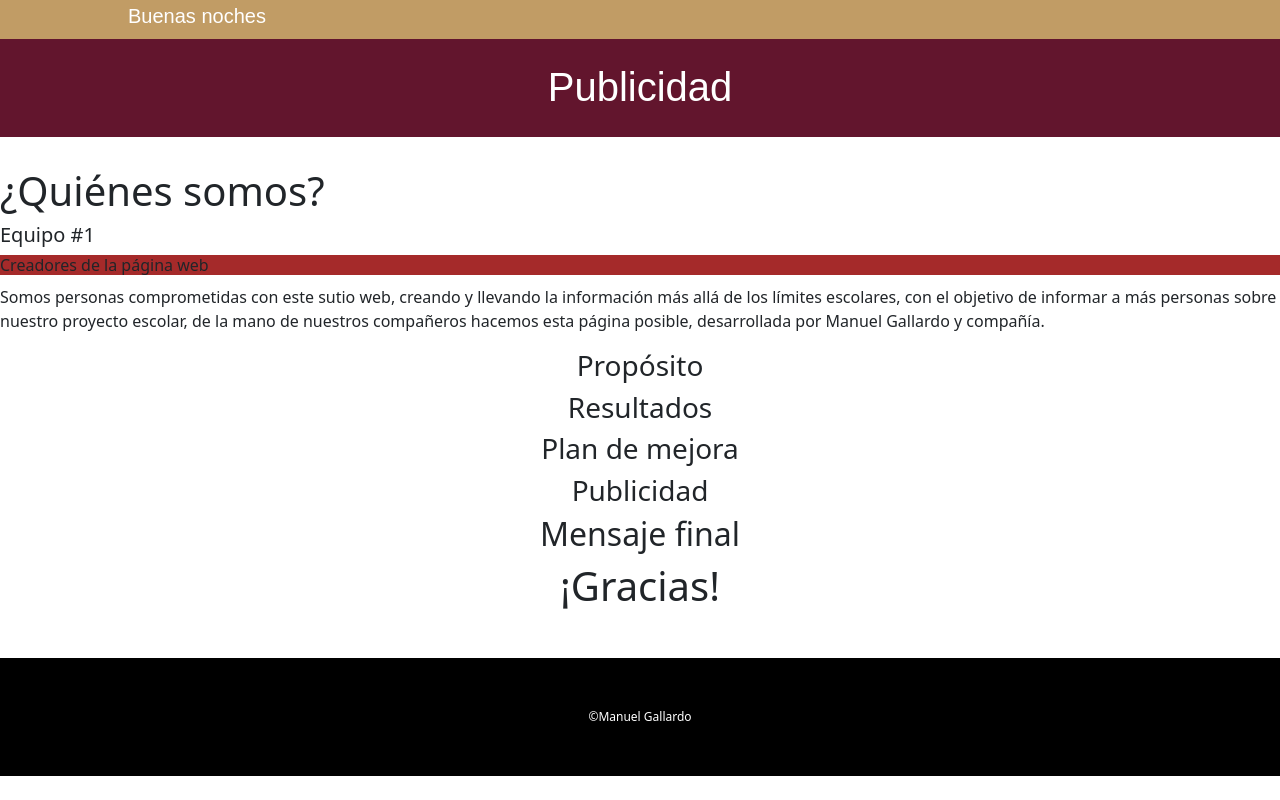
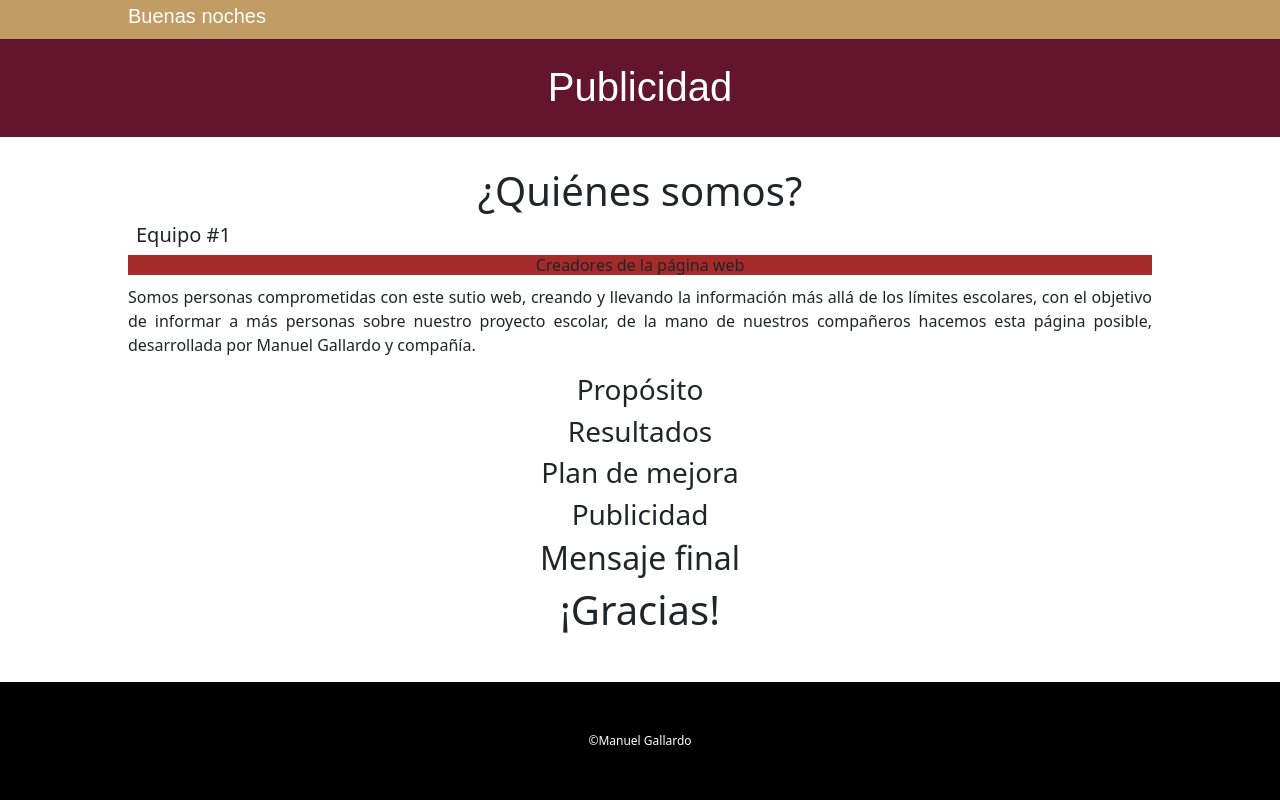
Before and after one commit to manu-mx/transversal-final, a plain HTML site: page publicidad/index.html in a window 1280 px wide. Shown: the part 147-947 px from the top of the page. Before the commit the page ends 923 px from the top, so only its background shows below. Drawn offline with nearby package versions, Linux system fonts and the light colour scheme.

Commit message:
Update index.html

```diff
--- a/publicidad/index.html
+++ b/publicidad/index.html
@@ -151,14 +151,14 @@
 
     </section>
 
-    <section style="display: grid; place-items: center;">
+    <section style="display: grid; place-items: center; margin-left: 10%; margin-right: 10%;">
 
         <div>
 
-            <h1>¿Quiénes somos?</h1>
-            <h5>Equipo #1</h5>
-            <h6 style="margin-bottom: 10px; padding-top: 1px; pagging-bottom: 1px; background-color: brown;">Creadores de la página web</h6>
-            <p>Somos personas comprometidas con este sutio web, creando y llevando la información más allá de los límites escolares, con el objetivo de informar a más personas sobre nuestro proyecto escolar, de la mano de nuestros compañeros hacemos esta página posible, desarrollada por Manuel Gallardo y compañía.</p>
+            <h1 style="text-align: center;">¿Quiénes somos?</h1>
+            <h5 style="margin-left: 8px;">Equipo #1</h5>
+            <h6 style="margin-bottom: 10px; padding-top: 1px; pagging-bottom: 1px; background-color: brown; : #color: #fff; text-align: center;">Creadores de la página web</h6>
+            <p style="text-align: justify;">Somos personas comprometidas con este sutio web, creando y llevando la información más allá de los límites escolares, con el objetivo de informar a más personas sobre nuestro proyecto escolar, de la mano de nuestros compañeros hacemos esta página posible, desarrollada por Manuel Gallardo y compañía.</p>
 
         </div>
         <div>
```
